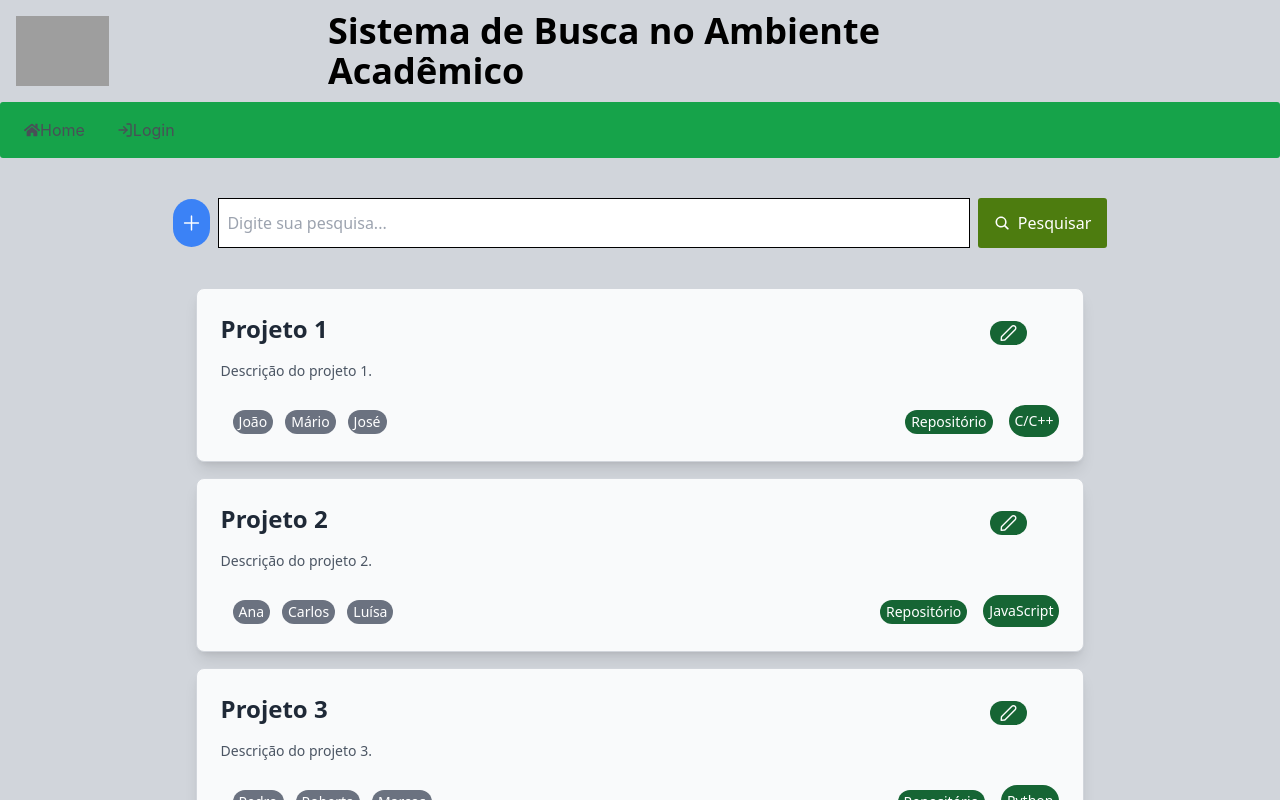
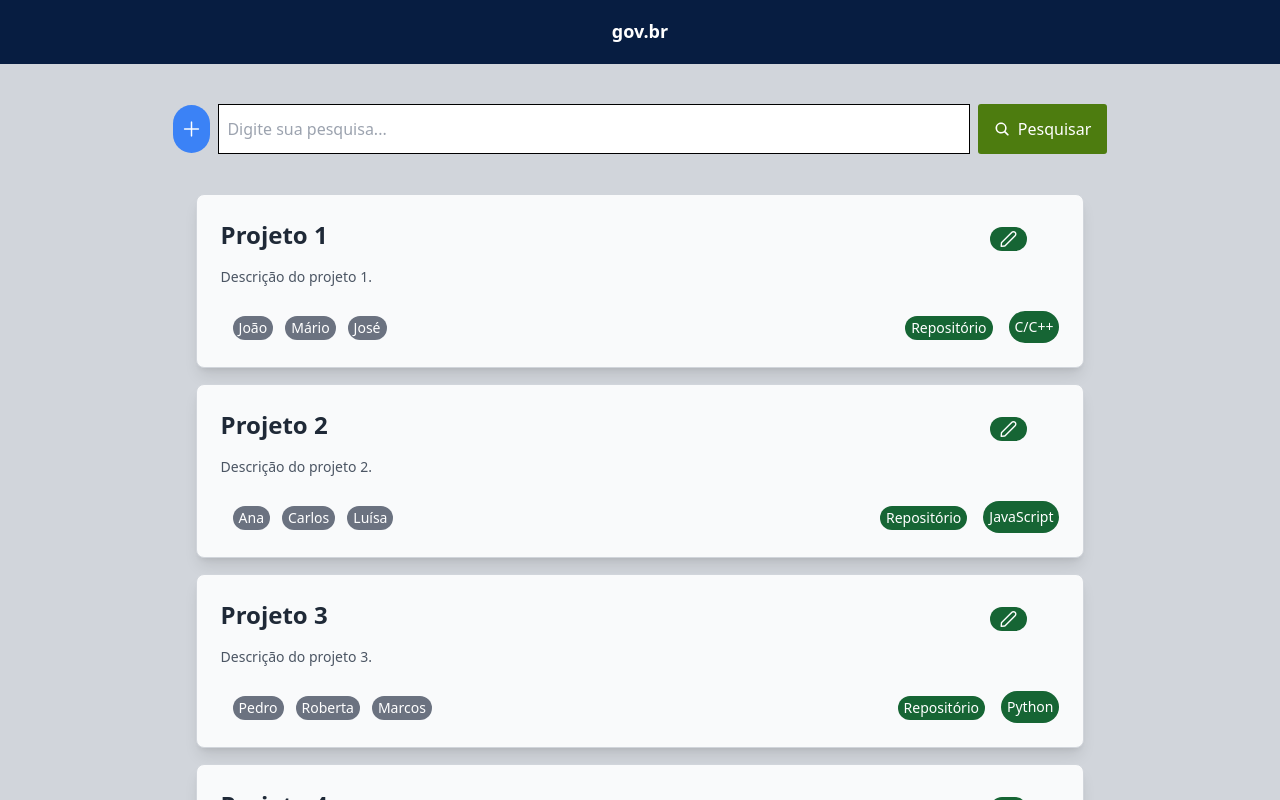
Before and after one commit to GUGALU/projeto-integrador-front, a Next.js app: page / in a window 1280 px wide. Shown: the top 800 px of the page. Built offline with nearby package versions, Linux system fonts and the light colour scheme; grey boxes are pictures that could not be loaded.

Commit message:
Revert "Como visitante quero acessar informações referentes aos sistema para ter mais segurança ao navegar"

```diff
--- a/app/components/header/header.jsx
+++ b/app/components/header/header.jsx
@@ -1,60 +1,20 @@
 import React from 'react';
-import { Menubar } from 'primereact/menubar';
-import { LuLogIn } from "react-icons/lu";
-import { FaHome } from "react-icons/fa";
 
+const Header = () => {
+  return (
+    <header>
+      <div className="bg-[#071D41] py-4 text-center ">
+        <a
+          href="https://www.gov.br/pt-br"
+          target="_blank"
+          rel="noopener noreferrer"
+          className="text-white text-lg"
+        >
+          <strong>gov.br</strong>
+        </a>
+      </div>
+    </header>
+  );
+};
 
-
-
-export default function headerUser() {
-  const IFPRItem = () => (
-    <div className="flex w-full items-center justify-center p-4">
-      <div className="flex w-full items-center justify-start relative">
-        <div className="flex-shrink-0">
-          <img
-            src="https://certificados.paranavai.ifpr.edu.br/resources/img/paranavai-vertical.png"
-            alt="IFPR"
-            style={{ width: 'auto', height: '70px' }}
-          />
-        </div>
-        <h1 className="text-black text-4xl font-semibold absolute left-1/2 transform -translate-x-1/2">
-          Sistema de Busca no Ambiente Acadêmico
-        </h1>
-      </div>
-    </div>
-  )
-
-  const menu = [
-
-    {
-      label: 'Home',
-      icon: <FaHome />,
-      className: "text-white flex justify-center"
-
-    },
-
-    {
-      label: 'Login ',
-      icon: <LuLogIn />,
-      className: "ml-auto text-white"
-
-    },
-
-  ];
-
-  return (
-
-    <div>
-      <IFPRItem />
-      <div className="card">
-        <div className=''>
-
-          <Menubar model={menu} className='flex-1 bg-green-600' />
-        </div>
-
-      </div>
-
-    </div>
-
-  )
-}
+export default Header;
--- a/app/components/header/headerAdmin.jsx
+++ /dev/null
@@ -1,72 +0,0 @@
-import React from 'react';
-import { Menubar } from 'primereact/menubar';
-import { FaHome } from "react-icons/fa";
-import { RiAdminFill } from "react-icons/ri";
-import { GoProjectSymlink } from "react-icons/go";
-import { CiLogout } from "react-icons/ci";
-
-
-
-
-export default function headerAdmin() {
-    const IFPRItem = () => (
-        <div className="flex w-full items-center justify-center p-4">
-            <div className="flex w-full items-center justify-start relative">
-                <div className="flex-shrink-0">
-                    <img
-                        src="https://certificados.paranavai.ifpr.edu.br/resources/img/paranavai-vertical.png"
-                        alt="IFPR"
-                        style={{ width: 'auto', height: '70px' }}
-                    />
-                </div>
-                <h1 className="text-black text-4xl font-semibold absolute left-1/2 transform -translate-x-1/2">
-                    Sistema de Busca no Ambiente Acadêmico
-                </h1>
-            </div>
-        </div>
-
-    );
-    const menu = [
-
-
-        {
-            label: 'Home',
-            icon: <FaHome />
-
-        },
-
-        {
-            label: 'Projetos',
-            icon: <GoProjectSymlink />
-
-        },
-
-        {
-            label: 'Logout',
-            icon: <CiLogout />
-        },
-
-        {
-            icon: <RiAdminFill className="text-4xl" />
-
-        }
-
-
-    ];
-
-    return (
-
-        <div>
-            <IFPRItem />
-            <div className="card">
-                <div className=''>
-
-                    <Menubar model={menu} className='flex-1 bg-green-600' />
-                </div>
-
-            </div>
-
-        </div>
-
-    )
-}
--- a/app/page.js
+++ b/app/page.js
@@ -4,14 +4,12 @@ import React from "react";
 import Search from "./components/search/search";
 import SearchCard from "./components/searchCard/searchCard";
 import Crud from "./components/crud/CRUD";
-import Header from "./components/header/header";
 
 export default function Home() {
   return (
     <div className="flex flex-col w-10/12 mx-auto gap-10">
       <Search />
       <SearchCard />
-
     </div>
   );
 }
```
Also changed, not shown: public/assets/images/IFPR.png (deleted), 1 other file (tests, documents, lock files or other folders).
